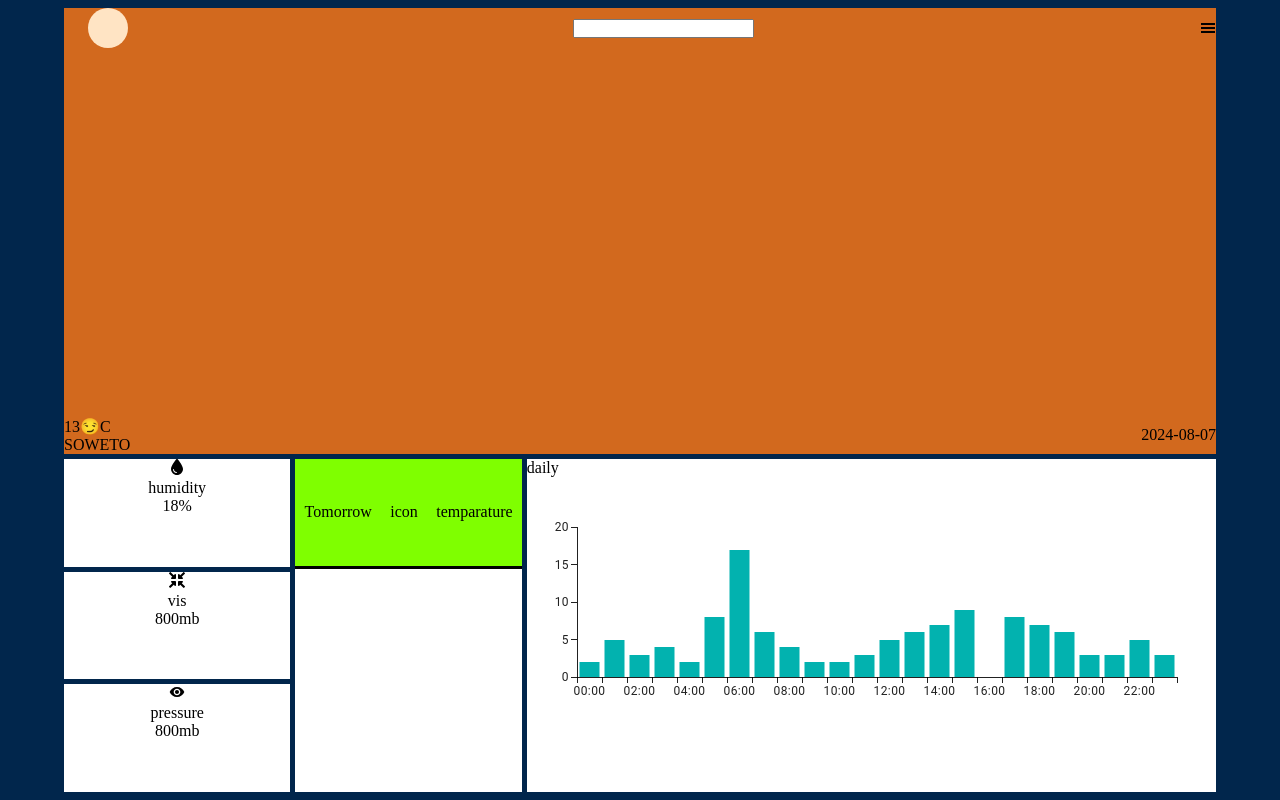
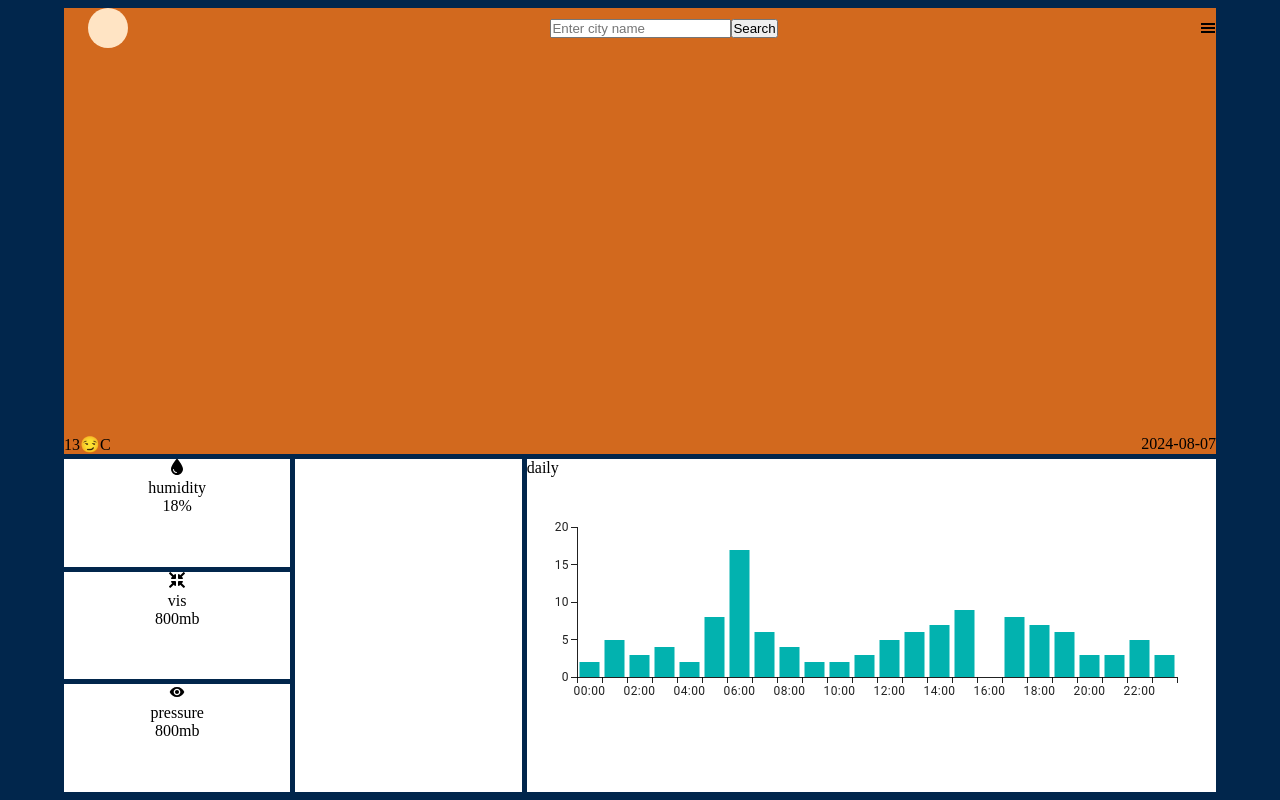
Before and after one commit to MandlakheM/weatherApp, a React (Vite) app: page / in a window 1280 px wide. Built offline with nearby package versions, Linux system fonts and the light colour scheme.

Commit message:
api added, connection to the api is established, the app is now able to get forecast data. whats next is adding the weather icons

```diff
--- a/package.json
+++ b/package.json
@@ -14,6 +14,7 @@
     "@emotion/styled": "^11.13.0",
     "@mui/material": "^5.16.6",
     "@mui/x-charts": "^7.12.0",
+    "axios": "^1.7.3",
     "react": "^18.3.1",
     "react-dom": "^18.3.1",
     "react-icons": "^5.2.1"
--- a/src/App.jsx
+++ b/src/App.jsx
@@ -7,8 +7,36 @@ import { MdRemoveRedEye } from "react-icons/md";
 import { MdOutlineWbSunny } from "react-icons/md";
 import * as React from "react";
 import { BarChart } from "@mui/x-charts/BarChart";
+import { fetchLocation, fetchWeatherForcast } from "./api/weather";
 
 function App() {
+  const [locations, setLocations] = useState();
+  const [search, setSearch] = useState("");
+  const [results, setResults] = useState([]);
+  const [weather, setWeather] = useState({});
+
+  const handleSearch = () => {
+    if (search.length > 2) {
+      fetchLocation({ cityName: search }).then((data) => {
+        console.log("got data", data);
+        setResults(data || []);
+      });
+    } else {
+      console.log("Search term must be longer than 3 characters");
+    }
+  };
+
+  const handleLocation = (city) => {
+    console.log("Selected city:", city);
+    setResults([]); // Clear the results after selection (optional)
+    fetchWeatherForcast({ cityName: city.name, days: "3" }).then((data) => {
+      setWeather(data);
+      console.log("city info", data);
+    });
+  };
+
+  const { current, location, forcast } = weather;
+
   return (
     <>
       <div className="container">
@@ -16,15 +44,32 @@ function App() {
           <div className="main">
             <header className="head">
               <div className="logo"></div>
-              <div className="search">
-                <input type="text" name="" id="" />
+              <div>
+                <input
+                  type="text"
+                  value={search}
+                  onChange={(e) => setSearch(e.target.value)}
+                  placeholder="Enter city name"
+                />
+                <button onClick={handleSearch}>Search</button>
+
+                {results.length > 0 && (
+                  <ul>
+                    {results.map((city, index) => (
+                      <li key={index} onClick={() => handleLocation(city)}>
+                        {city.name}, {city.region}, {city.country}
+                      </li>
+                    ))}
+                  </ul>
+                )}
               </div>
               <GiHamburgerMenu />{" "}
             </header>
             <div className="temp">
               <div className="currentTemp">
                 <p>13😏C</p>
-                <p>SOWETO</p>
+                <p>{location?.name}</p>
+                <p>{location?.country}</p>
               </div>
               <div className="date">
                 <p>2024-08-07</p>
@@ -37,11 +82,19 @@ function App() {
             <p>18%</p>
           </div>
           <div className="futureDays">
-            <div className="dayCard">
-              <p>Tomorrow</p>
-              <p>icon</p>
-              <p>temparature</p>
-            </div>
+            {weather?.forecast?.forecastday?.map((item, index) => {
+             let date = new Date(item.date)
+             let options = {weekday:'long'}
+             let dayName = date.toLocaleDateString('en-US', options)
+             dayName=dayName.split(',')[0]
+             return (
+                <div key={index} className="dayCard">
+                  <p>{dayName}</p>
+                  <p>icon</p>
+                  <p>{item?.day?.avgtemp_c}</p>
+                </div>
+              );
+            })}
           </div>
           <div className="dailyStats">
             <p>daily</p>
--- /dev/null
+++ b/src/api/weather.js
@@ -0,0 +1,30 @@
+import axios from "axios";
+
+const forcastEndpoint = (params) =>
+  `https://api.weatherapi.com/v1/forecast.json?key=d434e9013de24efa99f111412240708&q=${params.cityName}&days=${params.days}&aqi=no&alerts=yes`;
+const locationEndpoint = (params) =>
+  `https://api.weatherapi.com/v1/search.json?key=d434e9013de24efa99f111412240708&q=${params.cityName}`;
+
+const apiCall = async (endpoint) => {
+  const options = {
+    method: "GET",
+    url: endpoint,
+  };
+  try {
+    const res = await axios.request(options);
+    return res.data;
+  } catch (err) {
+    console.log("error:", err);
+    return null;
+  }
+};
+
+export const fetchWeatherForcast = (params) => {
+  let forcastUrl = forcastEndpoint(params);
+  return apiCall(forcastUrl);
+};
+
+export const fetchLocation = (params) => {
+    let locationtUrl = locationEndpoint(params);
+    return apiCall(locationtUrl);
+  };
```
Also changed, not shown: 1 other file (tests, documents, lock files or other folders).
